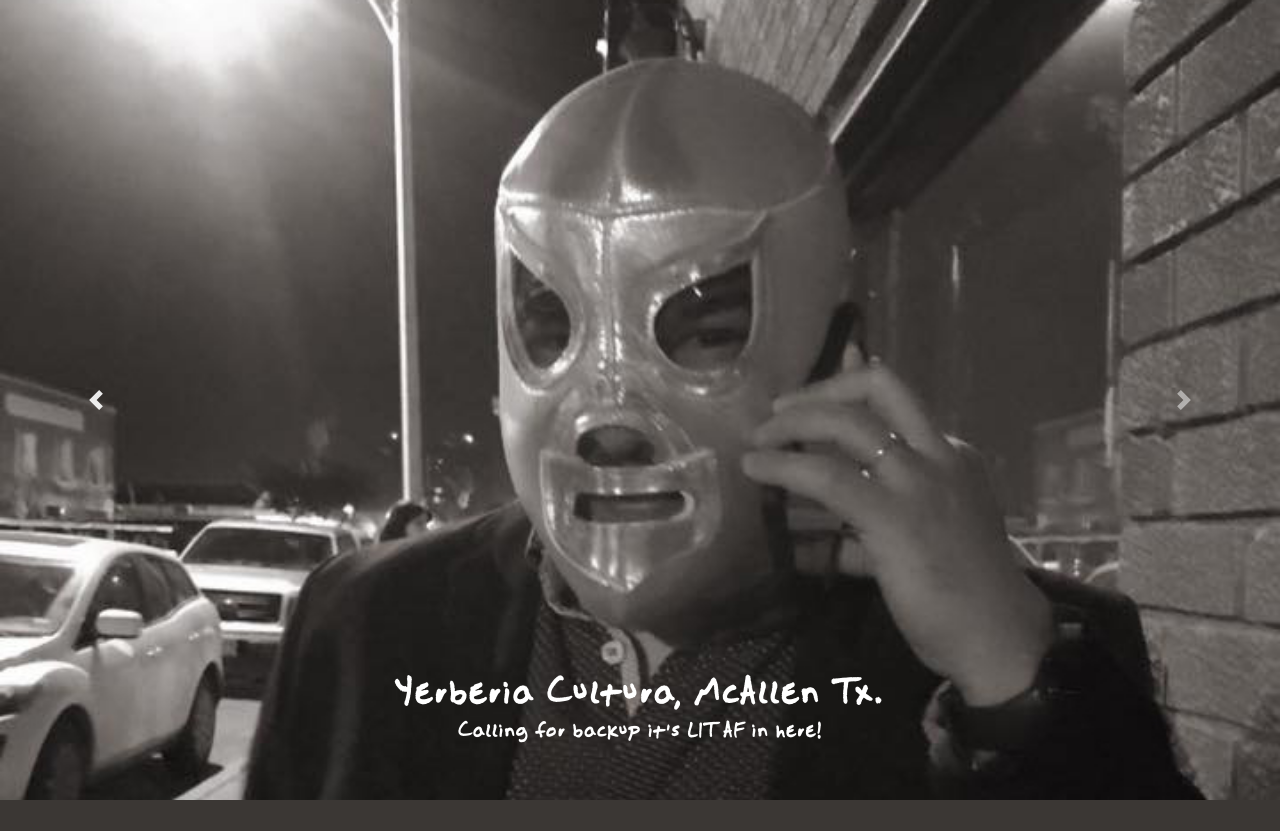
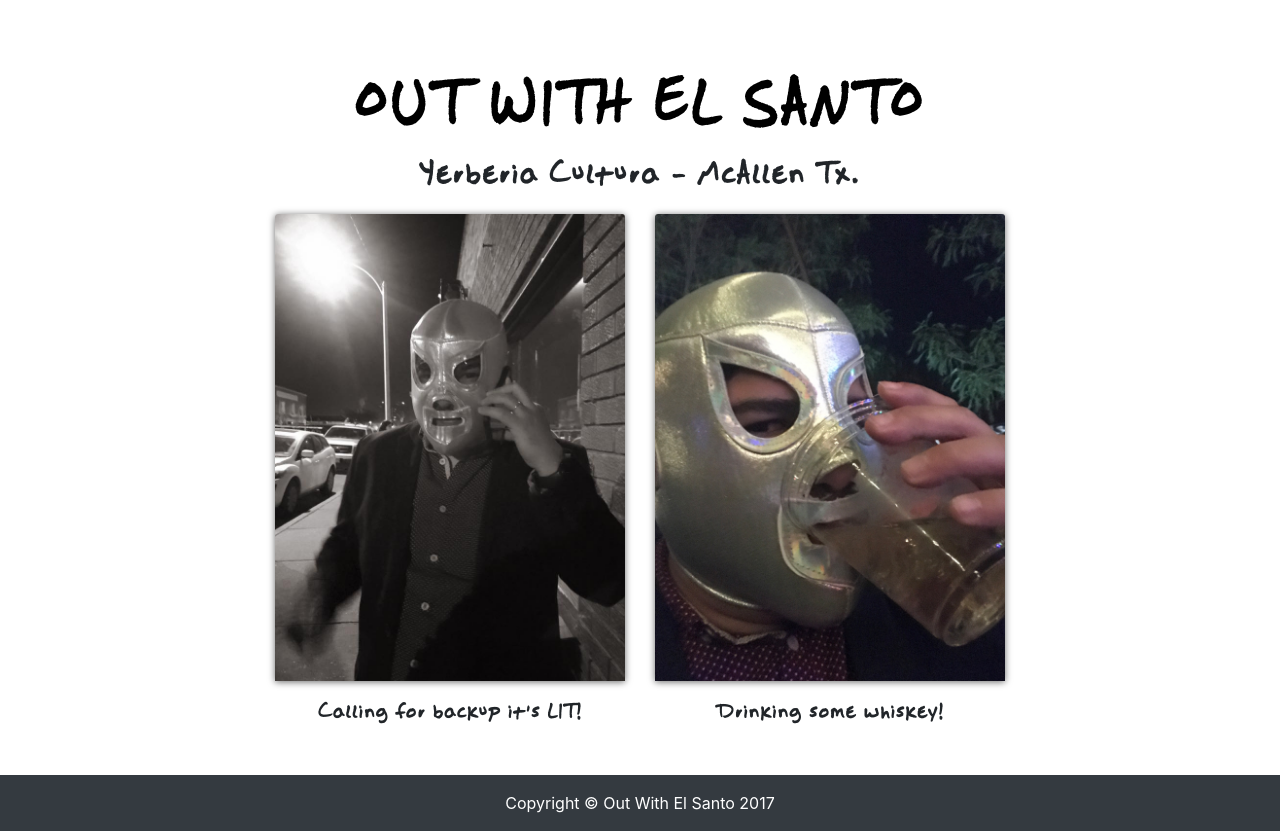
Before and after one commit to bradleygamboa/outwithelsanto, a PHP site: page /gallery.html in a window 1280 px wide. Before the commit the page ends 800 px from the top, so only its background shows below. Run offline with PHP 8.4, Linux system fonts and the light colour scheme; some libraries are stand-ins or nearby versions.

Commit message:
added fancybox and headers to gallery

```diff
--- /dev/null
+++ b/assets/css/3-col-portfolio.css
@@ -0,0 +1,23 @@
+/*!
+ * Start Bootstrap - 3 Col Portfolio (https://startbootstrap.com/template-overviews/3-col-portfolio)
+ * Copyright 2013-2017 Start Bootstrap
+ * Licensed under MIT (https://github.com/BlackrockDigital/startbootstrap-3-col-portfolio/blob/master/LICENSE)
+ */
+
+body {
+  padding-top: 54px;
+}
+
+@media (min-width: 992px) {
+  body {
+    padding-top: 56px;
+  }
+}
+
+.portfolio-item {
+  margin-bottom: 30px;
+}
+
+.pagination {
+  margin-bottom: 30px;
+}
--- a/assets/css/main.css
+++ b/assets/css/main.css
@@ -3,9 +3,28 @@
   src: url('../fonts/sharpie.ttf');
 }
 
-.slider {
-  background-color: silver;
+a {
+  color: black;
+  text-decoration: none;
+}
+
+a:hover {
+  text-decoration: none;
+}
+
+.desc {
   font-family: sharpie;
+  font-size: 16px;
+}
+
+.pageHeader {
+  font-family: sharpie;
+  font-size: 48px;
+}
+
+.pageSubheader {
+  font-family: sharpie;
+  font-size: 24px;
 }
 
 #mainPage {
--- a/gallery.html
+++ b/gallery.html
@@ -14,52 +14,154 @@
   <link href="assets/bootstrap/css/bootstrap.min.css" rel="stylesheet">
 
   <!-- Custom styles for this template -->
-  <link href="assets/css/full-slider.css" rel="stylesheet">
+  <link href="assets/css/3-col-portfolio.css" rel="stylesheet">
   <link href="assets/css/main.css" rel="stylesheet">
+  <link rel="stylesheet" type="text/css" media="screen" href="https://cdnjs.cloudflare.com/ajax/libs/fancybox/1.3.4/jquery.fancybox-1.3.4.css" />
+  <style type="text/css">
+    a.fancybox img {
+      border: none;
+      box-shadow: 0 1px 7px rgba(0, 0, 0, 0.6);
+      -o-transform: scale(1, 1);
+      -ms-transform: scale(1, 1);
+      -moz-transform: scale(1, 1);
+      -webkit-transform: scale(1, 1);
+      transform: scale(1, 1);
+      -o-transition: all 0.2s ease-in-out;
+      -ms-transition: all 0.2s ease-in-out;
+      -moz-transition: all 0.2s ease-in-out;
+      -webkit-transition: all 0.2s ease-in-out;
+      transition: all 0.2s ease-in-out;
+    }
+
+    a.fancybox:hover img {
+      position: relative;
+      z-index: 999;
+      -o-transform: scale(1.03, 1.03);
+      -ms-transform: scale(1.03, 1.03);
+      -moz-transform: scale(1.03, 1.03);
+      -webkit-transform: scale(1.03, 1.03);
+      transform: scale(1.03, 1.03);
+    }
+  </style>
+
+
 
 </head>
 
 <body>
 
-  <header>
-    <div id="carouselExampleIndicators" class="carousel slide" data-ride="carousel">
-      <div class="carousel-inner" role="listbox">
-        <!-- Slide One -->
-        <div class="carousel-item slider active" style="background-image: url('./assets/img/backup2.jpg')">
-          <div class="carousel-caption d-md-block">
-            <h3>Yerberia Cultura, McAllen Tx.</h3>
-            <p>Calling for backup it's LIT AF in here!</p>
+  <!-- Page Content -->
+  <div class="container">
+
+    <!-- Page Heading -->
+    <a href="index.html"><h1 class="my-4 text-center pageHeader">OUT WITH EL SANTO</h1></a>
+    <h3 class="my-4 text-center pageSubheader">Yerberia Cultura - McAllen Tx.</h3>
+
+    <div class="row">
+      <div class="col-lg-2 col-sm-2 portfolio-item"></div>
+      <div class="col-lg-4 col-sm-4 portfolio-item">
+        <div>
+          <img class="card-img-top fancybox" src="./assets/img/santofull.jpg" alt="el santo calling for backup">
+          <div class="card-body">
+            <p class="card-text text-center desc">Calling for backup it's LIT!</p>
           </div>
         </div>
-        <!-- Slide Two -->
-        <div class="carousel-item slider" style="background-image: url('./assets/img/drinking.jpg')">
-          <div class="carousel-caption d-md-block">
-            <h3>Yerberia Cultura, McAllen Tx.</h3>
-            <p>Getting our drink on...</p>
+      </div>
+      <div class="col-lg-4 col-sm-4 portfolio-item">
+        <div>
+          <img class="card-img-top fancybox" src="./assets/img/santodrinks.jpg" alt="el santo taking a drink of whiskey">
+          <div class="card-body">
+            <p class="card-text text-center desc">Drinking some whiskey!</p>
           </div>
         </div>
-        <!-- Slide Three -->
-        <!-- <div class="carousel-item slider" style="background-image: url('http://placehold.it/1900x1080')">
-          <div class="carousel-caption d-md-block">
-            <h3>Third Slide</h3>
-            <p>This is a description for the third slide.</p>
-          </div>
-        </div> -->
       </div>
-      <a class="carousel-control-prev" href="#carouselExampleIndicators" role="button" data-slide="prev">
-          <span class="carousel-control-prev-icon" aria-hidden="true"></span>
-          <span class="sr-only">Previous</span>
-        </a>
-      <a class="carousel-control-next" href="#carouselExampleIndicators" role="button" data-slide="next">
-          <span class="carousel-control-next-icon" aria-hidden="true"></span>
-          <span class="sr-only">Next</span>
-        </a>
+      <div class="col-lg-2 col-sm-2 portfolio-item"></div>
     </div>
-  </header>
+    <!-- /.row -->
+
+    <!-- Pagination -->
+    <!-- <ul class="pagination justify-content-center">
+      <li class="page-item">
+        <a class="page-link" href="#" aria-label="Previous">
+            <span aria-hidden="true">&laquo;</span>
+            <span class="sr-only">Previous</span>
+          </a>
+      </li>
+      <li class="page-item">
+        <a class="page-link" href="#">1</a>
+      </li>
+      <li class="page-item">
+        <a class="page-link" href="#">2</a>
+      </li>
+      <li class="page-item">
+        <a class="page-link" href="#">3</a>
+      </li>
+      <li class="page-item">
+        <a class="page-link" href="#" aria-label="Next">
+            <span aria-hidden="true">&raquo;</span>
+            <span class="sr-only">Next</span>
+          </a>
+      </li>
+    </ul> -->
+
+  </div>
+  <!-- /.container -->
+
+  <!-- Footer -->
+  <footer class="py-3 bg-dark">
+    <div class="container">
+      <p class="m-0 text-center text-white">Copyright &copy; Out With El Santo 2017</p>
+    </div>
+    <!-- /.container -->
+  </footer>
 
   <!-- Bootstrap core JavaScript -->
   <script src="assets/jquery/jquery.min.js"></script>
   <script src="assets/bootstrap/js/bootstrap.bundle.min.js"></script>
+  <script type="text/javascript" src="https://code.jquery.com/jquery-1.11.0.min.js"></script>
+  <script type="text/javascript" src="https://code.jquery.com/jquery-migrate-1.2.1.min.js"></script>
+  <script type="text/javascript" src="https://cdnjs.cloudflare.com/ajax/libs/fancybox/1.3.4/jquery.fancybox-1.3.4.pack.min.js"></script>
+  <script>
+    $(function() {
+      $('a[href*="#"]:not([href="#"])').click(function() {
+        if (location.pathname.replace(/^\//, '') == this.pathname.replace(/^\//, '') && location.hostname == this.hostname) {
+          var target = $(this.hash);
+          target = target.length ? target : $('[name=' + this.hash.slice(1) + ']');
+          if (target.length) {
+            $('html, body').animate({
+              scrollTop: target.offset().top
+            }, 1000);
+            return false;
+          }
+        }
+      });
+    });
+    $(function() {
+      $('.nav a').on('click', function() {
+        if ($('.navbar-toggle').css('display') != 'none') {
+          $(".navbar-toggle").trigger("click");
+        }
+      });
+    });
+    $(function($) {
+      var addToAll = false;
+      var gallery = true;
+      var titlePosition = 'inside';
+      $(addToAll ? 'img' : 'img.fancybox').each(function() {
+        var $this = $(this);
+        var title = $this.attr('title');
+        var src = $this.attr('data-big') || $this.attr('src');
+        var a = $('<a href="#" class="fancybox"></a>').attr('href', src).attr('title', title);
+        $this.wrap(a);
+      });
+      if (gallery)
+        $('a.fancybox').attr('rel', 'fancyboxgallery');
+      $('a.fancybox').fancybox({
+        titlePosition: titlePosition
+      });
+    });
+    $.noConflict();
+  </script>
 
 </body>
 
```
Also changed, not shown: other parts of assets/css/main.css (+18 -21 lines), assets/img/outwithelsanto.png, assets/img/santodrinks.jpg (added), assets/img/santofull.jpg (added), assets/img/test.jpg (added), 2 other files.
